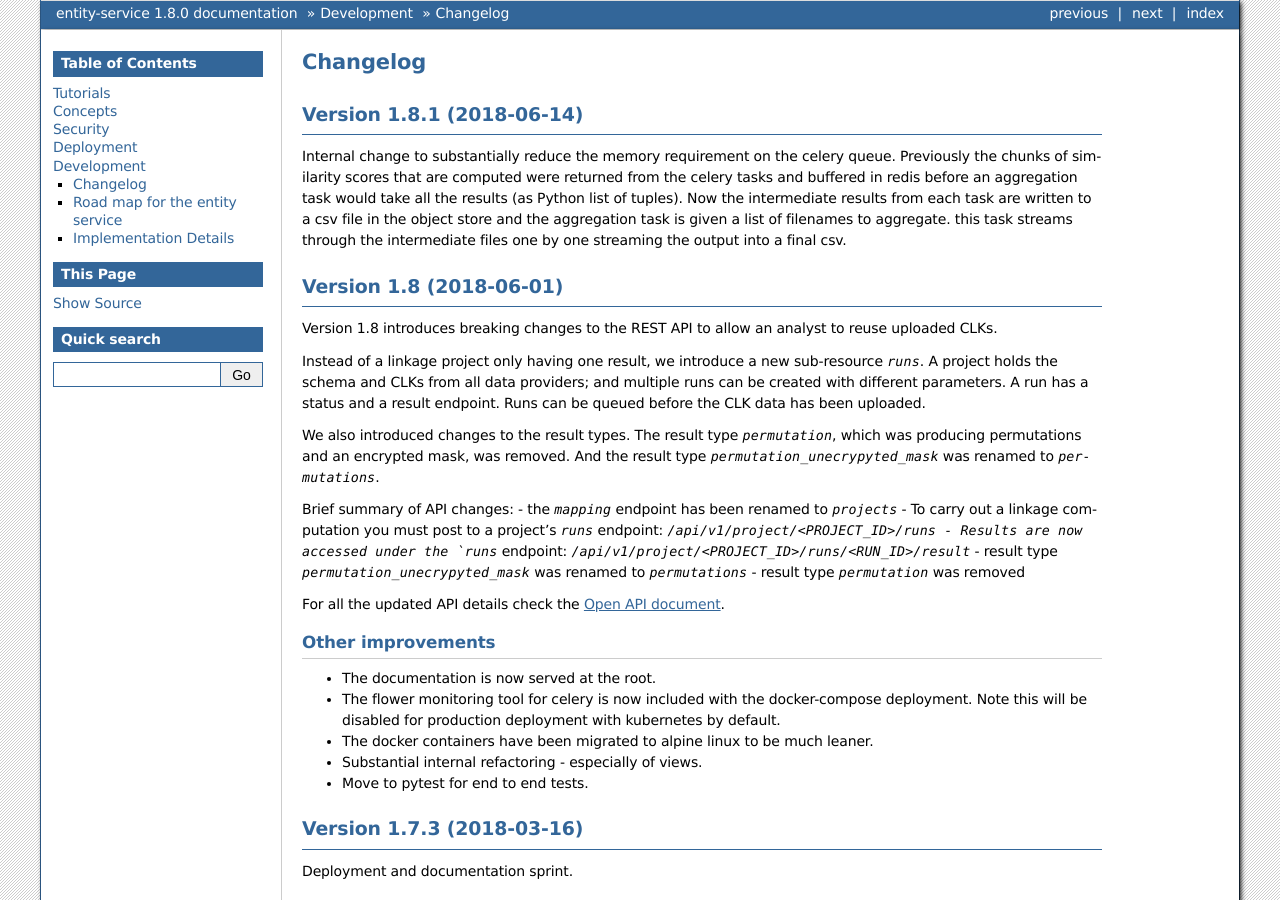
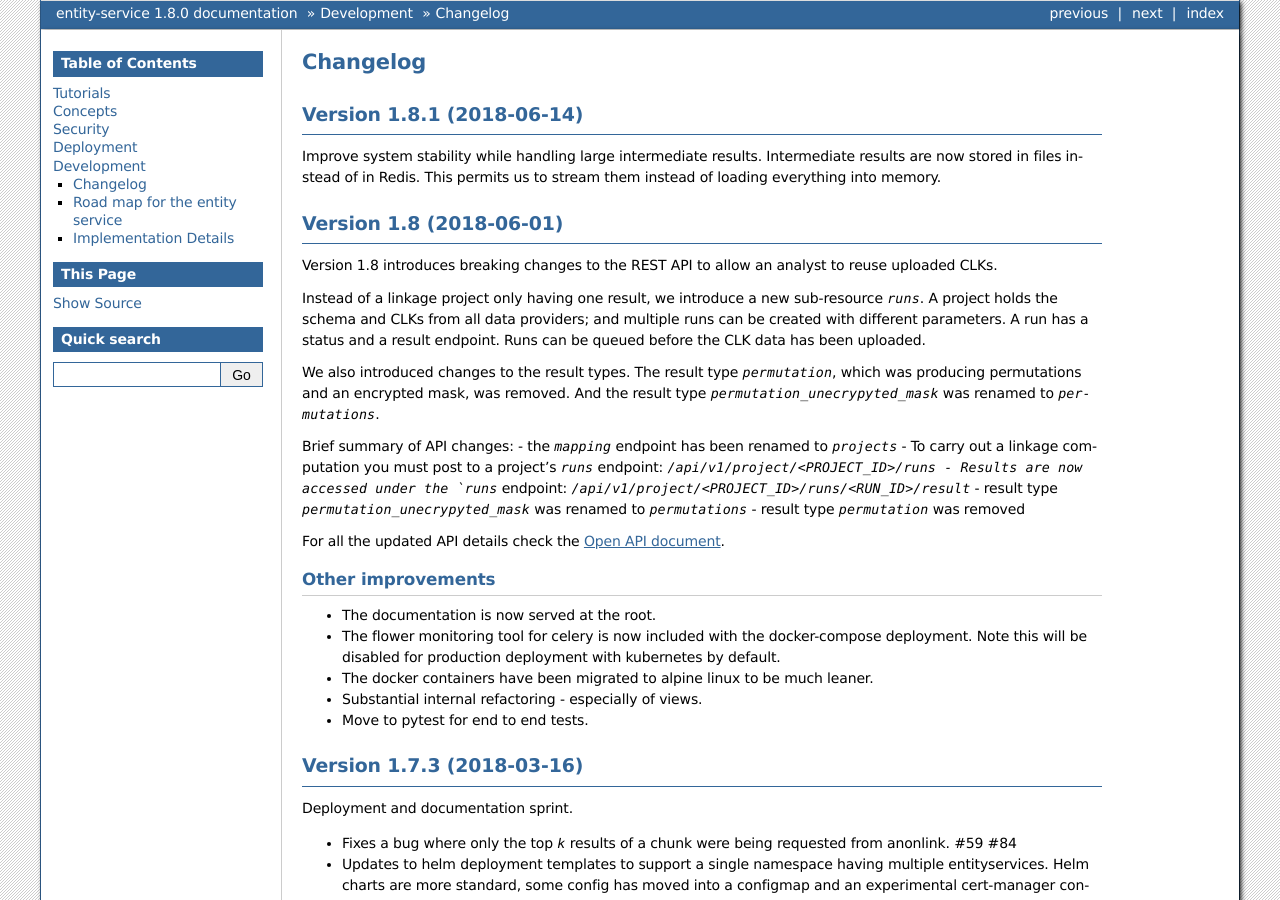
Before and after one commit to data61/anonlink-entity-service, a Sphinx documentation site: the page built from docs/changelog.rst, in a window 1280 px wide and 900 px high. Built offline with Sphinx 7.4.7, drawn with Linux system fonts in a browser that asks for light colours; formulas are drawn with MathJax 3.

Commit message:
Minor cleanup after code review

```diff
--- a/docs/changelog.rst
+++ b/docs/changelog.rst
@@ -7,12 +7,9 @@ Changelog
 Version 1.8.1 (2018-06-14)
 --------------------------
 
-Internal change to substantially reduce the memory requirement on the celery queue. Previously the chunks
-of similarity scores that are computed were returned from the celery tasks and buffered in redis before
-an aggregation task would take all the results (as Python list of tuples). Now the intermediate results
-from each task are written to a csv file in the object store and the aggregation task is given a list of
-filenames to aggregate. this task streams through the intermediate files one by one streaming the output
-into a final csv.
+Improve system stability while handling large intermediate results.
+Intermediate results are now stored in files instead of in Redis. This permits us to stream them instead of loading
+everything into memory.
 
 
 Version 1.8 (2018-06-01)
```
Also changed, not shown: 2 other files.
